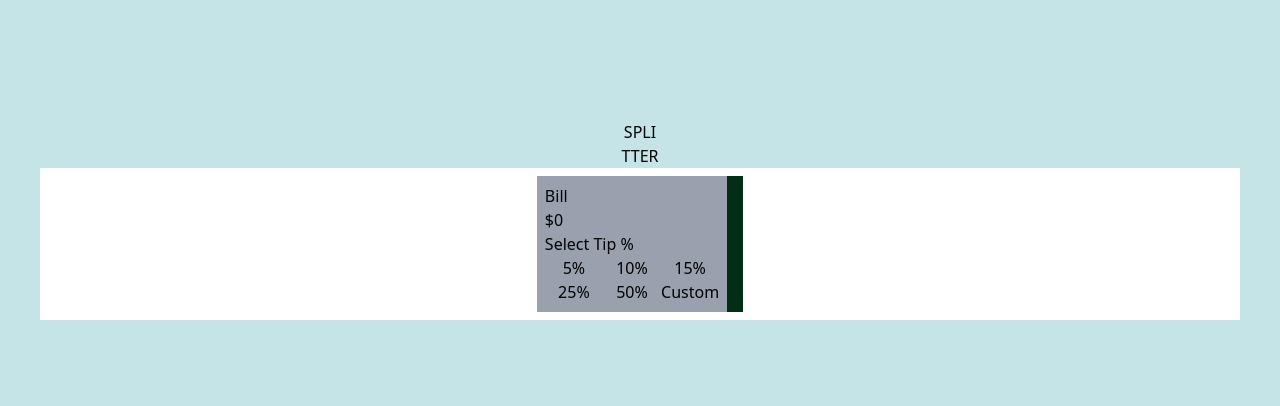
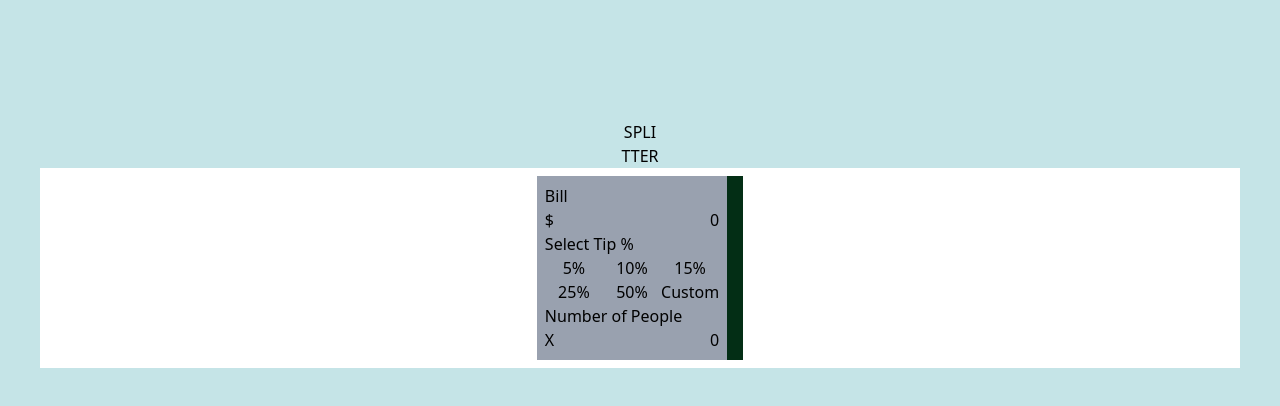
Before and after one commit to TechCrent/Tip-Calculator-SPLITTER-, a website built with Vite: page splitter/index.html in a window 1280 px wide. Built offline with nearby package versions, Linux system fonts and the light colour scheme.

Commit message:
Added Number of People division
//Section one html structure completed

```diff
--- a/splitter/index.html
+++ b/splitter/index.html
@@ -18,7 +18,7 @@
       <section class="bg-gray-400 p-2">
         <div>
           <h1>Bill</h1>
-          <div class="flex justify-between w-fit">
+          <div class="flex justify-between">
             <!-- Symbol -->
             <span>$</span>
             <!-- Num -->
@@ -36,7 +36,13 @@
             <button>Custom</button>
           </div>
         </div>
-        <div></div>
+        <div>
+          <h1>Number of People</h1>
+          <div class="flex justify-between">
+            <span>X</span>
+            <span>0</span>
+          </div>
+        </div>
       </section>
       <section class="bg-green-950 p-2">
         <div></div>
```
